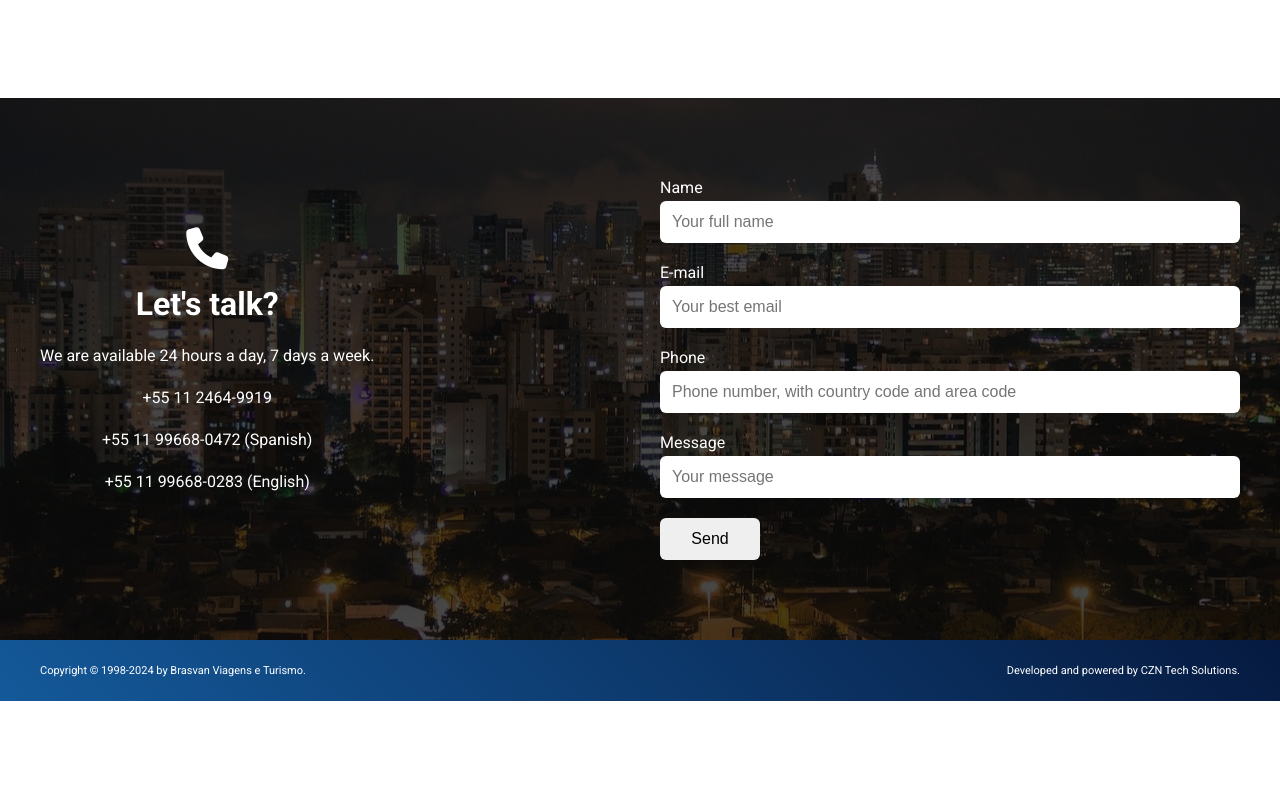
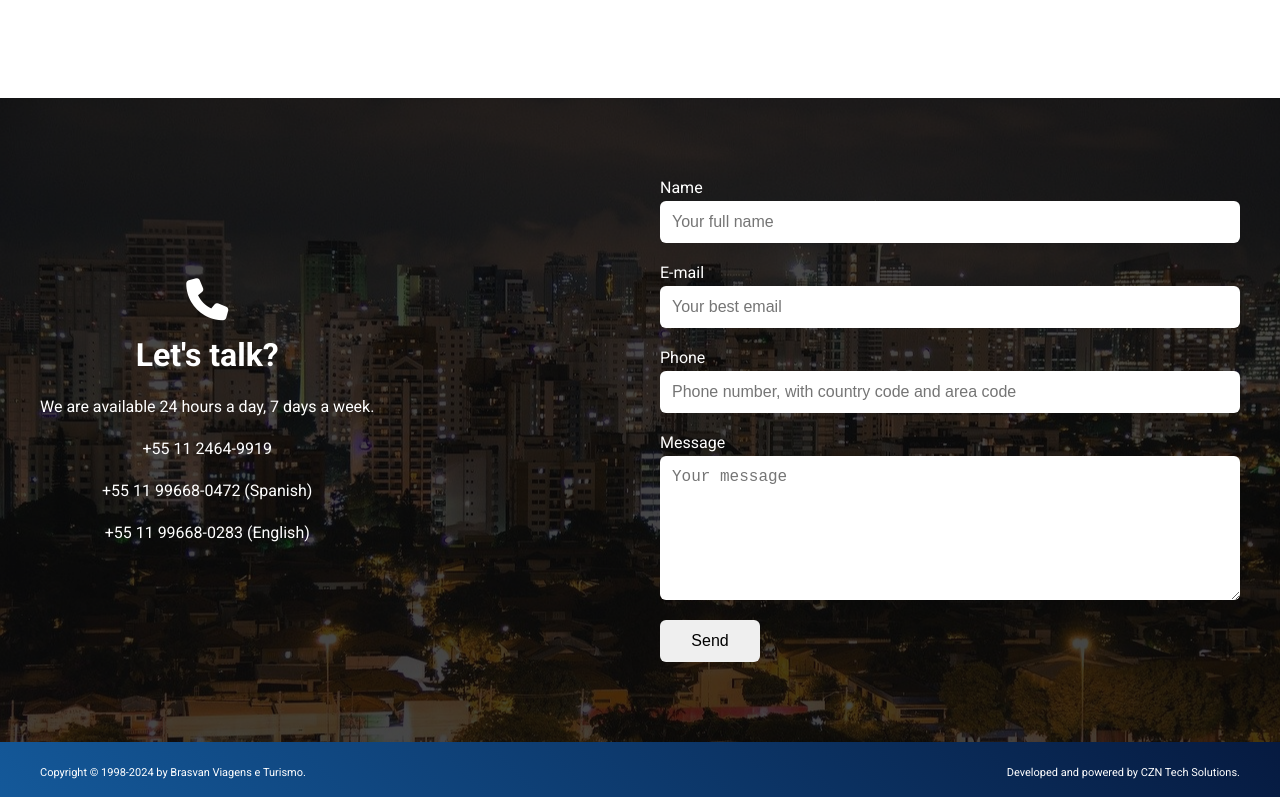
Before and after one commit to biraneves/site-brasvan, a React (Create React App) app: page / in a window 1280 px wide. Shown: the part 3045-3842 px from the top of the page. Before the commit the page ends 3746 px from the top, so only its background shows below. Built offline with nearby package versions, Linux system fonts and the light colour scheme.

Commit message:
Dealing with contact form

```diff
--- a/package.json
+++ b/package.json
@@ -3,6 +3,7 @@
   "version": "0.1.0",
   "private": true,
   "dependencies": {
+    "@emailjs/browser": "^4.1.0",
     "@testing-library/jest-dom": "^5.17.0",
     "@testing-library/react": "^13.4.0",
     "@testing-library/user-event": "^13.5.0",
--- a/src/components/Contact/index.tsx
+++ b/src/components/Contact/index.tsx
@@ -1,10 +1,45 @@
+import React from 'react';
 import { IProps } from '../../App';
 import Container from '../Container';
 import backgroundPhoto from '../../assets/images/fundo-contato.png';
 import { translations } from '../../translations';
 import { ContactData, ContactForm, ContactSection } from './styles';
+import emailjs from '@emailjs/browser';
 
-const Contact = ({ language }: IProps) => (
+const Contact = ({ language }: IProps) => {
+  const sendEmail = (e: React.FormEvent<HTMLFormElement>) => {
+    e.preventDefault();
+
+    emailjs.sendForm(
+      'service_j7akgya',
+      'template_om61sf3',
+      e.target as HTMLFormElement,
+      'xP6Qg24k8NPoMy1Ac',
+    );
+
+    (document.getElementById('name')! as HTMLInputElement).value = '';
+    (document.getElementById('email')! as HTMLInputElement).value = '';
+    (document.getElementById('phone')! as HTMLInputElement).value = '';
+    (document.getElementById('message')! as HTMLTextAreaElement).value = '';
+
+    let info: string;
+
+    switch (language) {
+      case 'pt':
+        info = 'Sua mensagem foi enviada.';
+        break;
+      case 'es':
+        info = 'Su mensaje ha sido enviado.';
+        break;
+      default:
+        info = 'Your message was sent.';
+        break;
+    }
+
+    alert(info);
+  };
+
+  return (
     <Container id="contact" type="photo" photo={backgroundPhoto}>
       <ContactSection className="container">
         <ContactData>
@@ -17,15 +52,20 @@ const Contact = ({ language }: IProps) => (
             <p key={text}>{text}</p>
           ))}
         </ContactData>
-      <ContactForm>
+        <ContactForm onSubmit={sendEmail}>
           {translations[language].secContact.subForm.fields.map((field) => (
             <div key={field.label}>
               <label htmlFor={field.label}>{field.label}</label>
-            {field.label !== 'Mensagem' ? (
-              <input name={field.label} placeholder={field.placeholder} />
+              {field.field !== 'message' ? (
+                <input
+                  name={field.field}
+                  id={field.field}
+                  placeholder={field.placeholder}
+                />
               ) : (
                 <textarea
-                name={field.label}
+                  name={field.field}
+                  id={field.field}
                   placeholder={field.placeholder}
                 ></textarea>
               )}
@@ -38,5 +78,6 @@ const Contact = ({ language }: IProps) => (
       </ContactSection>
     </Container>
   );
+};
 
 export default Contact;
--- a/src/models/IIntlTexts/index.ts
+++ b/src/models/IIntlTexts/index.ts
@@ -60,6 +60,7 @@ export interface ILanguageDetails {
     };
     subForm: {
       fields: {
+        field: string;
         label: string;
         placeholder: string;
       }[];
--- a/src/translations.ts
+++ b/src/translations.ts
@@ -97,18 +97,22 @@ export const translations: ITranslations = {
       subForm: {
         fields: [
           {
+            field: 'name',
             label: 'Name',
             placeholder: 'Your full name',
           },
           {
+            field: 'email',
             label: 'E-mail',
             placeholder: 'Your best email',
           },
           {
+            field: 'phone',
             label: 'Phone',
             placeholder: 'Phone number, with country code and area code',
           },
           {
+            field: 'message',
             label: 'Message',
             placeholder: 'Your message',
           },
@@ -219,18 +223,22 @@ export const translations: ITranslations = {
       subForm: {
         fields: [
           {
+            field: 'name',
             label: 'Nombre',
             placeholder: 'Su nombre completo',
           },
           {
+            field: 'email',
             label: 'E-mail',
             placeholder: 'Su mejor correo electrónico',
           },
           {
+            field: 'phone',
             label: 'Teléfono',
             placeholder: 'Teléfono, con código de país y código de área',
           },
           {
+            field: 'message',
             label: 'Mensaje',
             placeholder: 'Su mensaje',
           },
@@ -341,18 +349,22 @@ export const translations: ITranslations = {
       subForm: {
         fields: [
           {
+            field: 'name',
             label: 'Nome',
             placeholder: 'Seu nome completo',
           },
           {
+            field: 'email',
             label: 'E-mail',
             placeholder: 'Seu melhor e-mail',
           },
           {
+            field: 'phone',
             label: 'Telefone',
             placeholder: 'Telefone, com código do país e DDD',
           },
           {
+            field: 'message',
             label: 'Mensagem',
             placeholder: 'Sua mensagem',
           },
```
Also changed, not shown: 1 other file (tests, documents, lock files or other folders). Lines whose indentation alone changed are shown as unchanged.
